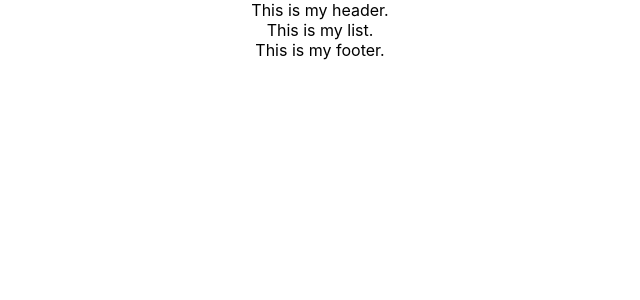
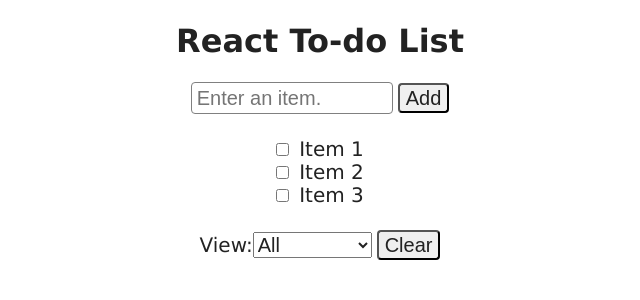
Before and after one commit to bdavs3/react-to-do-list, a React (Create React App) app: page / in a window 1280 px wide. Shown: the top 300 px of the page, without its empty margins (320-960 px from the left). Built offline with nearby package versions, Linux system fonts and the light colour scheme.

Commit message:
Some very basic styling - Added a reset.css file that gets rid of all of the brower's style overrides - Added the components that make up the app and styled them accordingly - (There is still plenty of room for future improvments)

```diff
--- a/src/App.js
+++ b/src/App.js
@@ -1,4 +1,5 @@
 import React from "react";
+import "./reset.css";
 import "./App.scss";
 
 import Header from "./components/header";
@@ -7,7 +8,7 @@
 
 function App() {
   return (
-    <div>
+    <div className="app">
       <Header />
       <List />
       <Footer />
--- a/src/App.scss
+++ b/src/App.scss
@@ -1,13 +1,70 @@
+// alignment
 $text-alignment: center;
 
-.header {
-  text-align: $text-alignment;
+// margins and padding
+$section-separation: 25px;
+
+// font
+$font-size: 20px;
+$font-family: Verdana;
+
+// other styling
+$rounded: 4px;
+$input-and-button-height: 30px;
+
+body {
+  font-size: $font-size;
+  font-family: $font-family;
 }
 
-.list {
-  @extend .header;
+.app {
+  text-align: $text-alignment;
+  max-width: 50vw;
+  margin: 0 25vw 0 25vw;
+}
+
+.header {
+  margin-bottom: $section-separation;
 }
 
 .footer {
-  @extend .header;
+  margin-top: $section-separation;
 }
+
+h1 {
+  font-size: 2rem;
+  font-weight: bold;
+  margin: 25px;
+}
+
+button {
+  margin-left: 5px;
+  border-radius: $rounded;
+  height: $input-and-button-height;
+  &:active {
+    color: white;
+    background-color: gray;
+  }
+}
+
+.item-input {
+  width: 200px;
+  border: 1px solid gray;
+  border-radius: $rounded;
+  height: $input-and-button-height;
+  padding: 0;
+  text-indent: 5px;
+}
+
+ul {
+  li {
+    margin-top: 3px;
+    input {
+      margin-right: 10px;
+      background-color: blue !important;
+      &:checked {
+        background-color: blue !important;
+      }
+    }
+  }
+}
--- a/src/components/footer.js
+++ b/src/components/footer.js
@@ -2,7 +2,17 @@
 
 class Footer extends React.Component {
   render() {
-    return <div className="footer">This is my footer.</div>;
+    return (
+      <div className="footer">
+        <label for="dropdown">View:</label>
+        <select id="dropdown">
+          <option value="all">All</option>
+          <option value="to-do">To-do</option>
+          <option value="completed">Completed</option>
+        </select>
+        <button>Clear</button>
+      </div>
+    );
   }
 }
 
--- a/src/components/header.js
+++ b/src/components/header.js
@@ -2,7 +2,13 @@
 
 class Header extends React.Component {
   render() {
-    return <div className="header">This is my header.</div>;
+    return (
+      <div className="header">
+        <h1>React To-do List</h1>
+        <input placeholder="Enter an item." className="item-input" />
+        <button>Add</button>
+      </div>
+    );
   }
 }
 
--- a/src/components/list.js
+++ b/src/components/list.js
@@ -1,8 +1,26 @@
 import React from "react";
+import { blue } from "ansi-colors";
 
 class List extends React.Component {
   render() {
-    return <div className="list">This is my list.</div>;
+    return (
+      <div className="list">
+        <ul>
+          <li>
+            <input type="checkbox" />
+            Item 1
+          </li>
+          <li>
+            <input type="checkbox" />
+            Item 2
+          </li>
+          <li>
+            <input type="checkbox" />
+            Item 3
+          </li>
+        </ul>
+      </div>
+    );
   }
 }
 
--- /dev/null
+++ b/src/reset.css
@@ -0,0 +1,441 @@
+html,
+body,
+div,
+span,
+applet,
+object,
+iframe,
+h1,
+h2,
+h3,
+h4,
+h5,
+h6,
+p,
+blockquote,
+pre,
+a,
+abbr,
+acronym,
+address,
+big,
+cite,
+code,
+del,
+dfn,
+em,
+img,
+ins,
+kbd,
+q,
+s,
+samp,
+small,
+strike,
+strong,
+sub,
+sup,
+tt,
+var,
+b,
+u,
+i,
+center,
+dl,
+dt,
+dd,
+ol,
+ul,
+li,
+fieldset,
+form,
+label,
+legend,
+table,
+caption,
+tbody,
+tfoot,
+thead,
+tr,
+th,
+td,
+article,
+aside,
+canvas,
+details,
+embed,
+figure,
+figcaption,
+footer,
+header,
+hgroup,
+menu,
+nav,
+output,
+ruby,
+section,
+summary,
+time,
+mark,
+audio,
+video {
+  margin: 0;
+  padding: 0;
+  border: 0;
+  font-size: 100%;
+  font: inherit;
+  vertical-align: baseline;
+}
+
+/* make sure to set some focus styles for accessibility */
+:focus {
+  outline: 0;
+}
+
+/* HTML5 display-role reset for older browsers */
+article,
+aside,
+details,
+figcaption,
+figure,
+footer,
+header,
+hgroup,
+menu,
+nav,
+section {
+  display: block;
+}
+
+body {
+  line-height: 1;
+}
+
+ol,
+ul {
+  list-style: none;
+}
+
+blockquote,
+q {
+  quotes: none;
+}
+
+blockquote:before,
+blockquote:after,
+q:before,
+q:after {
+  content: "";
+  content: none;
+}
+
+table {
+  border-collapse: collapse;
+  border-spacing: 0;
+}
+
+input[type="search"]::-webkit-search-cancel-button,
+input[type="search"]::-webkit-search-decoration,
+input[type="search"]::-webkit-search-results-button,
+input[type="search"]::-webkit-search-results-decoration {
+  -webkit-appearance: none;
+  -moz-appearance: none;
+}
+
+input[type="search"] {
+  -webkit-appearance: none;
+  -moz-appearance: none;
+  -webkit-box-sizing: content-box;
+  -moz-box-sizing: content-box;
+  box-sizing: content-box;
+}
+
+textarea {
+  overflow: auto;
+  vertical-align: top;
+  resize: vertical;
+}
+
+/**
+ * Correct `inline-block` display not defined in IE 6/7/8/9 and Firefox 3.
+ */
+
+audio,
+canvas,
+video {
+  display: inline-block;
+  *display: inline;
+  *zoom: 1;
+  max-width: 100%;
+}
+
+/**
+ * Prevent modern browsers from displaying `audio` without controls.
+ * Remove excess height in iOS 5 devices.
+ */
+
+audio:not([controls]) {
+  display: none;
+  height: 0;
+}
+
+/**
+ * Address styling not present in IE 7/8/9, Firefox 3, and Safari 4.
+ * Known issue: no IE 6 support.
+ */
+
+[hidden] {
+  display: none;
+}
+
+/**
+ * 1. Correct text resizing oddly in IE 6/7 when body `font-size` is set using
+ *    `em` units.
+ * 2. Prevent iOS text size adjust after orientation change, without disabling
+ *    user zoom.
+ */
+
+html {
+  font-size: 100%; /* 1 */
+  -webkit-text-size-adjust: 100%; /* 2 */
+  -ms-text-size-adjust: 100%; /* 2 */
+}
+
+/**
+ * Address `outline` inconsistency between Chrome and other browsers.
+ */
+
+a:focus {
+  outline: thin dotted;
+}
+
+/**
+ * Improve readability when focused and also mouse hovered in all browsers.
+ */
+
+a:active,
+a:hover {
+  outline: 0;
+}
+
+/**
+ * 1. Remove border when inside `a` element in IE 6/7/8/9 and Firefox 3.
+ * 2. Improve image quality when scaled in IE 7.
+ */
+
+img {
+  border: 0; /* 1 */
+  -ms-interpolation-mode: bicubic; /* 2 */
+}
+
+/**
+ * Address margin not present in IE 6/7/8/9, Safari 5, and Opera 11.
+ */
+
+figure {
+  margin: 0;
+}
+
+/**
+ * Correct margin displayed oddly in IE 6/7.
+ */
+
+form {
+  margin: 0;
+}
+
+/**
+ * Define consistent border, margin, and padding.
+ */
+
+fieldset {
+  border: 1px solid #c0c0c0;
+  margin: 0 2px;
+  padding: 0.35em 0.625em 0.75em;
+}
+
+/**
+ * 1. Correct color not being inherited in IE 6/7/8/9.
+ * 2. Correct text not wrapping in Firefox 3.
+ * 3. Correct alignment displayed oddly in IE 6/7.
+ */
+
+legend {
+  border: 0; /* 1 */
+  padding: 0;
+  white-space: normal; /* 2 */
+  *margin-left: -7px; /* 3 */
+}
+
+/**
+ * 1. Correct font size not being inherited in all browsers.
+ * 2. Address margins set differently in IE 6/7, Firefox 3+, Safari 5,
+ *    and Chrome.
+ * 3. Improve appearance and consistency in all browsers.
+ */
+
+button,
+input,
+select,
+textarea {
+  font-size: 100%; /* 1 */
+  margin: 0; /* 2 */
+  vertical-align: baseline; /* 3 */
+  *vertical-align: middle; /* 3 */
+}
+
+/**
+ * Address Firefox 3+ setting `line-height` on `input` using `!important` in
+ * the UA stylesheet.
+ */
+
+button,
+input {
+  line-height: normal;
+}
+
+/**
+ * Address inconsistent `text-transform` inheritance for `button` and `select`.
+ * All other form control elements do not inherit `text-transform` values.
+ * Correct `button` style inheritance in Chrome, Safari 5+, and IE 6+.
+ * Correct `select` style inheritance in Firefox 4+ and Opera.
+ */
+
+button,
+select {
+  text-transform: none;
+}
+
+/**
+ * 1. Avoid the WebKit bug in Android 4.0.* where (2) destroys native `audio`
+ *    and `video` controls.
+ * 2. Correct inability to style clickable `input` types in iOS.
+ * 3. Improve usability and consistency of cursor style between image-type
+ *    `input` and others.
+ * 4. Remove inner spacing in IE 7 without affecting normal text inputs.
+ *    Known issue: inner spacing remains in IE 6.
+ */
+
+button,
+html input[type="button"], /* 1 */
+input[type="reset"],
+input[type="submit"] {
+  -webkit-appearance: button; /* 2 */
+  cursor: pointer; /* 3 */
+  *overflow: visible; /* 4 */
+}
+
+/**
+ * Re-set default cursor for disabled elements.
+ */
+
+button[disabled],
+html input[disabled] {
+  cursor: default;
+}
+
+/**
+ * 1. Address box sizing set to content-box in IE 8/9.
+ * 2. Remove excess padding in IE 8/9.
+ * 3. Remove excess padding in IE 7.
+ *    Known issue: excess padding remains in IE 6.
+ */
+
+input[type="checkbox"],
+input[type="radio"] {
+  box-sizing: border-box; /* 1 */
+  padding: 0; /* 2 */
+  *height: 13px; /* 3 */
+  *width: 13px; /* 3 */
+}
+
+/**
+ * 1. Address `appearance` set to `searchfield` in Safari 5 and Chrome.
+ * 2. Address `box-sizing` set to `border-box` in Safari 5 and Chrome
+ *    (include `-moz` to future-proof).
+ */
+
+input[type="search"] {
+  -webkit-appearance: textfield; /* 1 */
+  -moz-box-sizing: content-box;
+  -webkit-box-sizing: content-box; /* 2 */
+  box-sizing: content-box;
+}
+
+/**
+ * Remove inner padding and search cancel button in Safari 5 and Chrome
+ * on OS X.
+ */
+
+input[type="search"]::-webkit-search-cancel-button,
+input[type="search"]::-webkit-search-decoration {
+  -webkit-appearance: none;
+}
+
+/**
+ * Remove inner padding and border in Firefox 3+.
+ */
+
+button::-moz-focus-inner,
+input::-moz-focus-inner {
+  border: 0;
+  padding: 0;
+}
+
+/**
+ * 1. Remove default vertical scrollbar in IE 6/7/8/9.
+ * 2. Improve readability and alignment in all browsers.
+ */
+
+textarea {
+  overflow: auto; /* 1 */
+  vertical-align: top; /* 2 */
+}
+
+/**
+ * Remove most spacing between table cells.
+ */
+
+table {
+  border-collapse: collapse;
+  border-spacing: 0;
+}
+
+html,
+button,
+input,
+select,
+textarea {
+  color: #222;
+}
+
+::-moz-selection {
+  background: #b3d4fc;
+  text-shadow: none;
+}
+
+::selection {
+  background: #b3d4fc;
+  text-shadow: none;
+}
+
+img {
+  vertical-align: middle;
+}
+
+fieldset {
+  border: 0;
+  margin: 0;
+  padding: 0;
+}
+
+textarea {
+  resize: vertical;
+}
+
+.chromeframe {
+  margin: 0.2em 0;
+  background: #ccc;
+  color: #000;
+  padding: 0.2em 0;
+}
```
